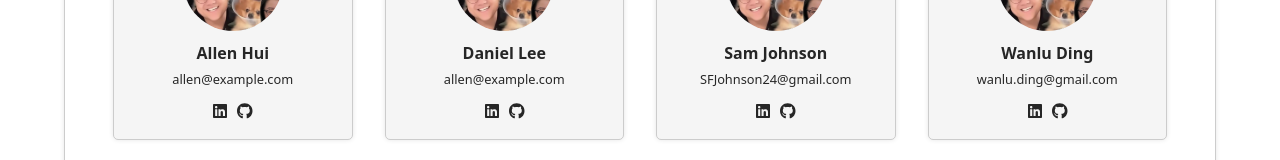
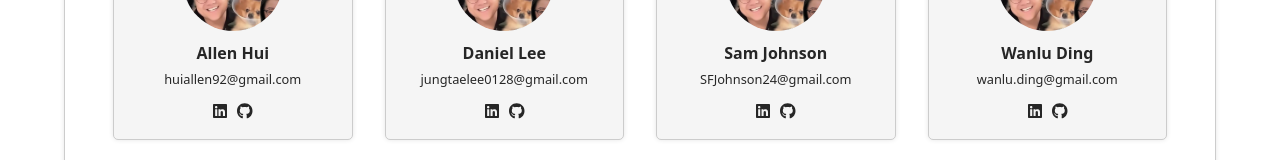
Before and after one commit to oslabs-beta/ClusterSense, a React (Vite) app: page / in a window 1280 px wide. Shown: the part 2479-2639 px from the top of the page. Built offline with nearby package versions, Linux system fonts and the light colour scheme; what tw-elements would draw is missing.

Commit message:
navbar in welcomepage

```diff
--- a/src/components/MeetTeam.tsx
+++ b/src/components/MeetTeam.tsx
@@ -9,14 +9,14 @@ const teamMembers = [
   {
     name: "Allen Hui",
     photo: teamPhoto,
-    email: "allen@example.com",
+    email: "huiallen92@gmail.com",
     linkedin: "https://www.linkedin.com/in/allen-hui-7b590b9a/",
     github: "https://github.com/Ahuim8",
   },
   {
     name: "Daniel Lee",
     photo: teamPhoto,
-    email: "allen@example.com",
+    email: "jungtaelee0128@gmail.com",
     linkedin: "https://www.linkedin.com/in/jungtaelee/",
     github: "https://github.com/jungtaelee0128",
   },
@@ -31,7 +31,7 @@ const teamMembers = [
     name: "Wanlu Ding",
     photo: teamPhoto,
     email: "wanlu.ding@gmail.com",
-    linkedin: "https://linkedin.com/in/wanlu-ding-382669289",
+    linkedin: "https://www.linkedin.com/in/wanlu-ding/",
     github: "https://github.com/WanluD",
   },
 ];
--- a/src/components/WelcomeNavBar.tsx
+++ /dev/null
@@ -1,38 +0,0 @@
-import React from 'react';
-import { AppBar, Toolbar, Typography, Button, Box } from '@mui/material';
-import logo from '../assets/ClusterSenseNode.png'; // Logo import for the navigation bar
-
-/**
- * WelcomeNavBar - A sticky navigation bar for the welcome page.
- *
- * Contains:
- * 1. Company logo on the left
- * 2. Navigation buttons on the right
- */
-const WelcomeNavBar = () => {
-    return (
-        <AppBar position="sticky">
-            <Toolbar>
-                {/* Logo Display */}
-                <Typography variant="h6" style={{ flexGrow: 1 }}>
-                    <Box
-                        component="img"
-                        sx={{ height: 54 }}
-                        alt="Logo"
-                        src={logo}
-                    />
-                </Typography>
-
-                {/* Navigation Buttons */}
-                <Box display="flex">
-                    <Button href="#signup-login" color="inherit">Log in/Sign up</Button>
-                    <Button href="#get-started" color="inherit">Get Started</Button>
-                    <Button href="#demo" color="inherit">Demo</Button>
-                    <Button href="#team" color="inherit">Team</Button>
-                </Box>
-            </Toolbar>
-        </AppBar>
-    );
-}
-
-export default WelcomeNavBar;
--- a/src/containers/WelcomePage.tsx
+++ b/src/containers/WelcomePage.tsx
@@ -1,10 +1,9 @@
 import React, { useState } from 'react';
 import logo from '../assets/ClusterSenseNode.png';
 import MeetTeam from '../components/MeetTeam';
-import WelcomeNavBar from '../components/WelcomeNavBar';
 import SignIn from '../components/SignIn';
 import SignUp from '../components/SignUp';
-import { Container, Typography, Box, Grid } from '@mui/material';
+import { AppBar, Toolbar, Container, Typography, Button, Box, Grid } from '@mui/material';
 
 const WelcomePage = () => {
 
@@ -26,7 +25,27 @@ const WelcomePage = () => {
     return (
         <div>
             {/* Navigation bar */}
-            <WelcomeNavBar />
+            <AppBar position="sticky">
+            <Toolbar>
+                {/* Logo Display */}
+                <Typography variant="h6" style={{ flexGrow: 1 }}>
+                    <Box
+                        component="img"
+                        sx={{ height: 54 }}
+                        alt="Logo"
+                        src={logo}
+                    />
+                </Typography>
+
+                {/* Navigation Buttons */}
+                <Box display="flex">
+                    <Button href="#signup-login" color="inherit">Log in/Sign up</Button>
+                    <Button href="#get-started" color="inherit">Get Started</Button>
+                    <Button href="#demo" color="inherit">Demo</Button>
+                    <Button href="#team" color="inherit">Team</Button>
+                </Box>
+            </Toolbar>
+        </AppBar>
 
             {/* Section for SignUp and SignIn */}
             <Container id="signup-login" style={{ marginBottom: '4rem', backgroundColor: 'white' }}>
```
